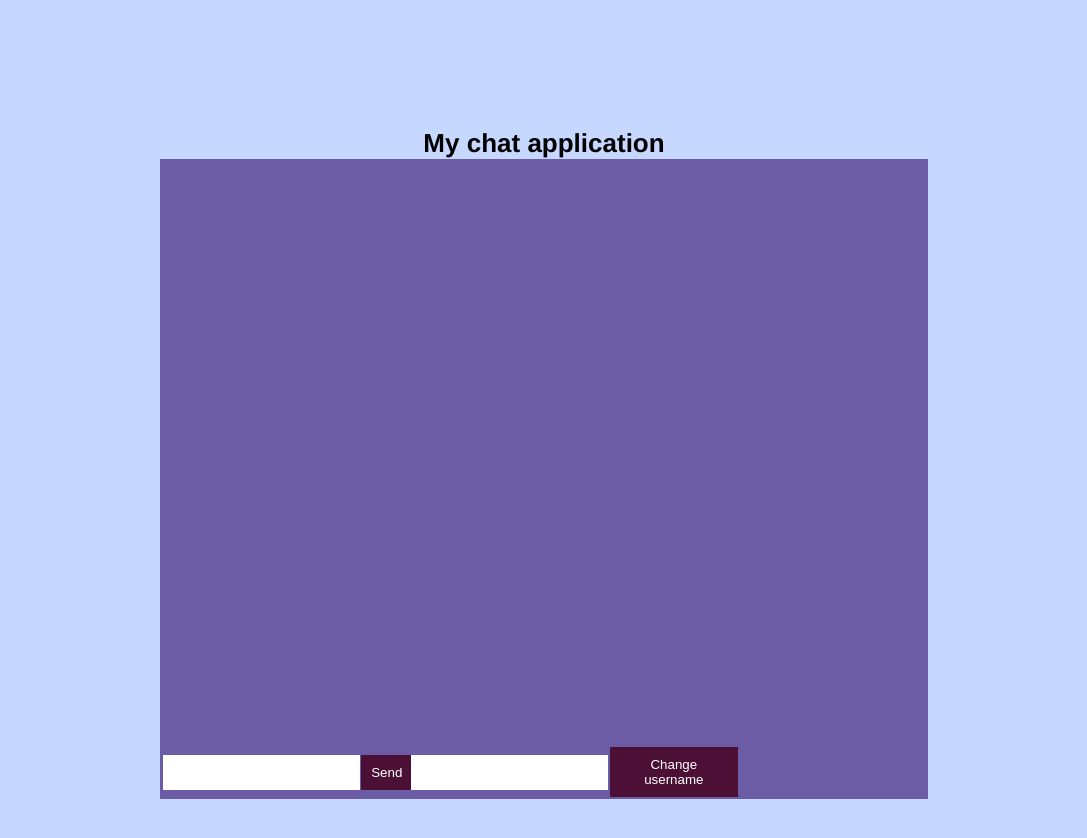
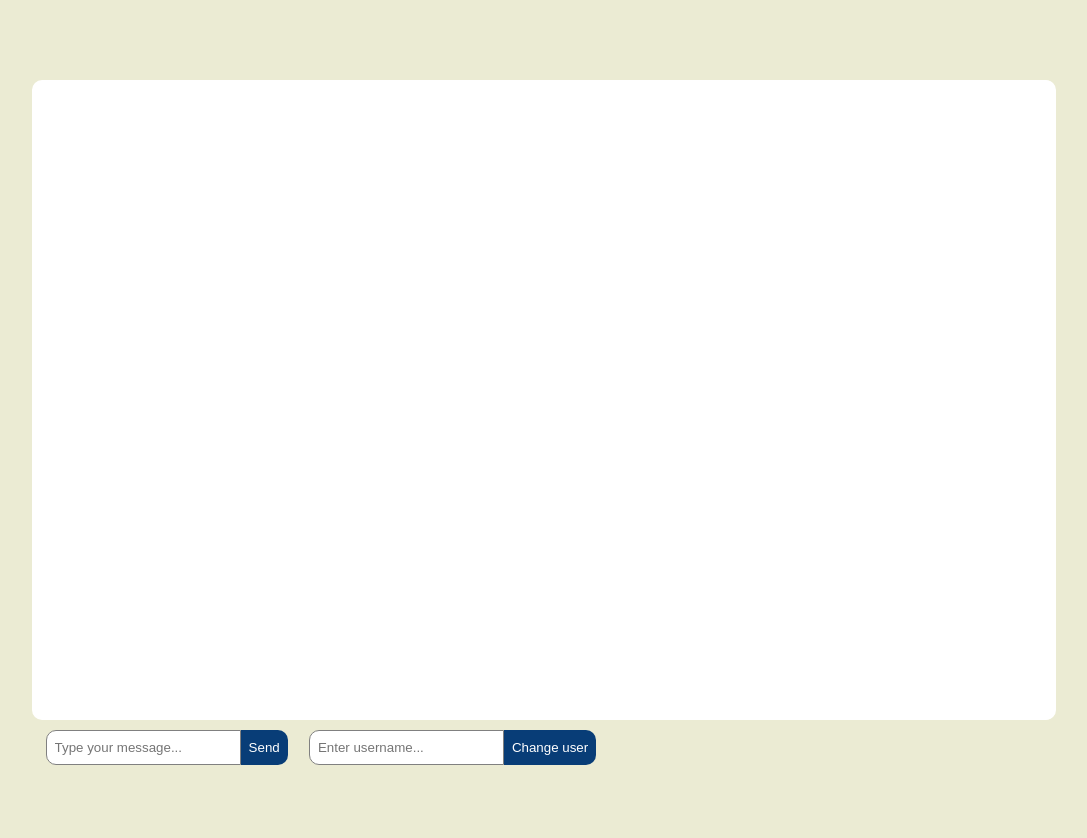
Before and after one commit to adamjrrld/chatApp, a website: page static/index.html in a window 1280 px wide. Shown: the whole page, without its empty margins (96-1183 px from the left). After the commit the page ends 800 px from the top, so only its background shows below. Drawn offline with nearby package versions, Linux system fonts and the light colour scheme; no server answers.

Commit message:
working version of the project ready to present

```diff
--- a/static/index.html
+++ b/static/index.html
@@ -16,72 +16,94 @@
         flex-flow: column;
         justify-content: center;
         align-items: center;
-        margin: 10% 20%;
-        max-height: 100vh;
+        margin: 10% 10%;
+        /* max-height: 100vh; */
         overflow-y: hidden;
-        background-color: #c6d8ff;
+        background-color: rgb(235, 235, 211);
       }
       .content-wrap {
-        display: relative;
+        position: fixed;
+        top: 10%;
         height: 80vh;
         overflow-y: scroll;
-        width: 100%;
-        background-color: #6b5ca5;
+        width: 80%;
+        background-color: white;
+        border-radius: 10px;
       }
       form {
         background: transparent;
         padding: 3px;
-        bottom: 0;
-        position: absolute;
+        bottom: 4%;
+        position: fixed;
         display: flex;
         flex-flow: row nowrap;
         justify-content: space-between;
       }
       form input {
-        border: 0;
-        padding: 10px;
-        margin-right: 0.5%;
+        border: 0.5px solid grey;
+        border-radius: 10px 0 0 10px;
+        padding: 8px;
+        height: 35px;
       }
       form button {
-        background: #4c1036;
+        background: rgb(8, 61, 119);
         border: none;
-        padding: 10px;
+        padding: 8px;
         color: white;
+        white-space: nowrap;
+        border-radius: 0 10px 10px 0;
+        height: 35px;
       }
       div {
         display: flex;
         align-items: center;
         justify-content: space-between;
+        margin: 0 2%;
       }
       #messages {
         list-style-type: none;
         margin: 0;
         padding: 0;
+        display: flex;
+        flex-flow: column nowrap;
       }
       #messages li {
-        padding: 5px 10px;
+        padding: 8px 12px;
+        max-width: 200px;
+        display: inline-block;
+        margin: 1% 2%;
+        box-shadow: 6px 4px 18px 0px rgba(0, 0, 0, 0.2);
       }
       .chat-msg {
-        background-color: #eee;
+        background-color: rgb(132, 145, 163);
+        color: white;
+        border-radius: 10px 10px 3px 10px;
       }
       .chat-msg--user {
-        background-color: aquamarine;
+        background-color: rgb(160, 26, 125);
+        align-self: flex-end;
+        color: white;
+        border-radius: 10px 10px 10px 3px;
       }
     </style>
   </head>
   <body>
-    <h1>My chat application</h1>
     <section class="content-wrap">
       <ul id="messages"></ul>
       <form action="">
-        <div><input id="msg" autocomplete="off" /><button>Send</button></div>
+        <div>
+          <input
+            id="msg"
+            autocomplete="off"
+            placeholder="Type your message..."
+          /><button>Send</button>
+        </div>
         <div id="change_username">
-          <input id="username" type="text" /><button
-            id="send_user"
-            type="button"
-          >
-            Change username
-          </button>
+          <input
+            id="username"
+            type="text"
+            placeholder="Enter username..."
+          /><button id="send_user" type="button">Change user</button>
         </div>
       </form>
     </section>
@@ -99,6 +121,8 @@
       const chatBox = document.querySelector('form');
       const chatInput = document.getElementById('msg');
       const messages = document.getElementById('messages');
+      const username = document.getElementById('username');
+      const send_user = document.getElementById('send_user');
 
       chatBox.addEventListener('submit', (e) => {
         e.preventDefault();
@@ -106,13 +130,17 @@
         chatInput.value = '';
       });
 
-      const render = ({ message, id }) => {
+      send_user.addEventListener('click', () => {
+        socket.emit('change_username', { username: username.value });
+      });
+
+      const render = ({ message, id, username }) => {
         const listItem = document.createElement('li');
         listItem.classList.add('chat-msg');
         if (id === socket.id) {
           listItem.classList.add('chat-msg--user');
         }
-        listItem.innerText = message;
+        listItem.innerText = `${username}: ${message}`;
         messages.appendChild(listItem);
       };
 
```
Also changed, not shown: index.js (+11 -2 lines).
